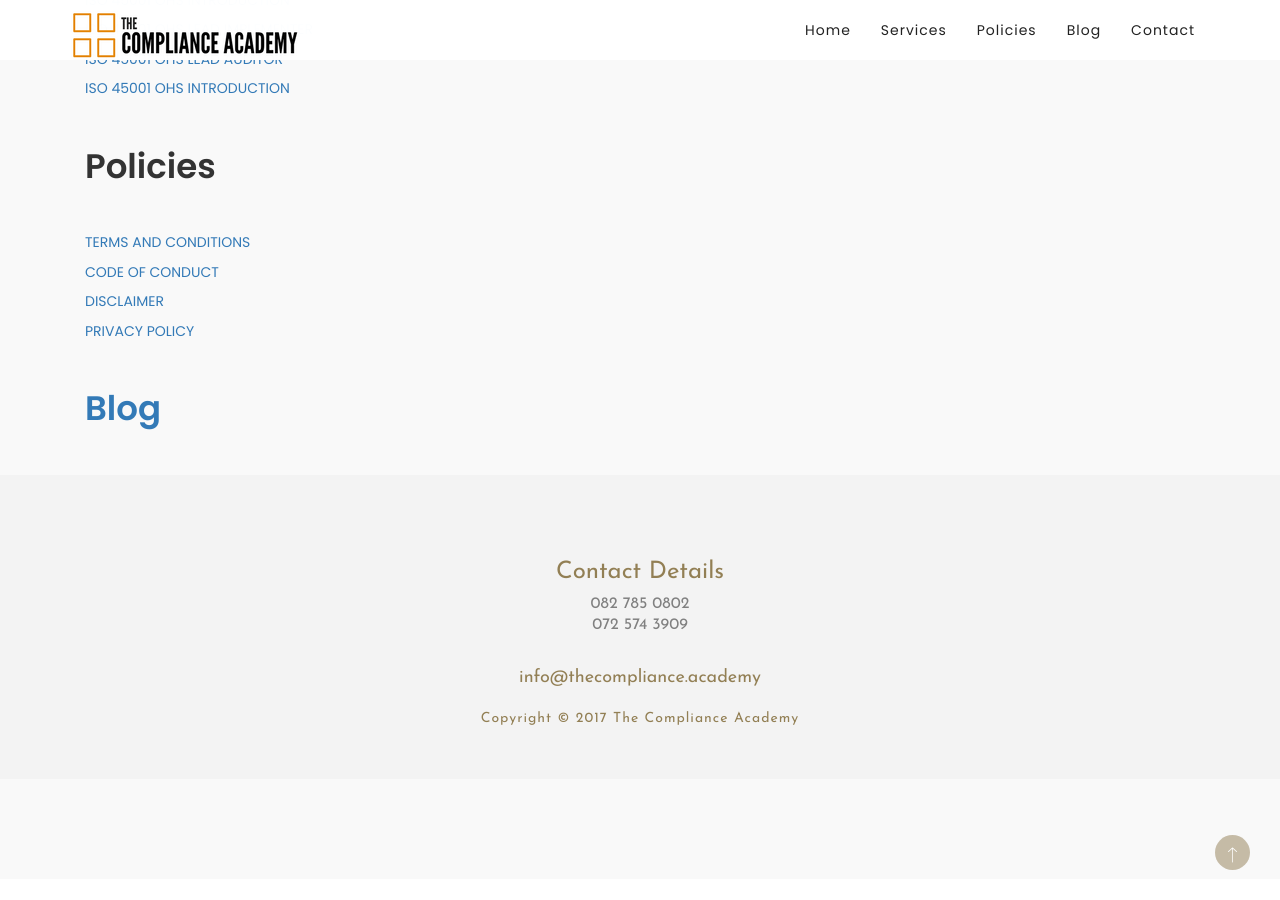
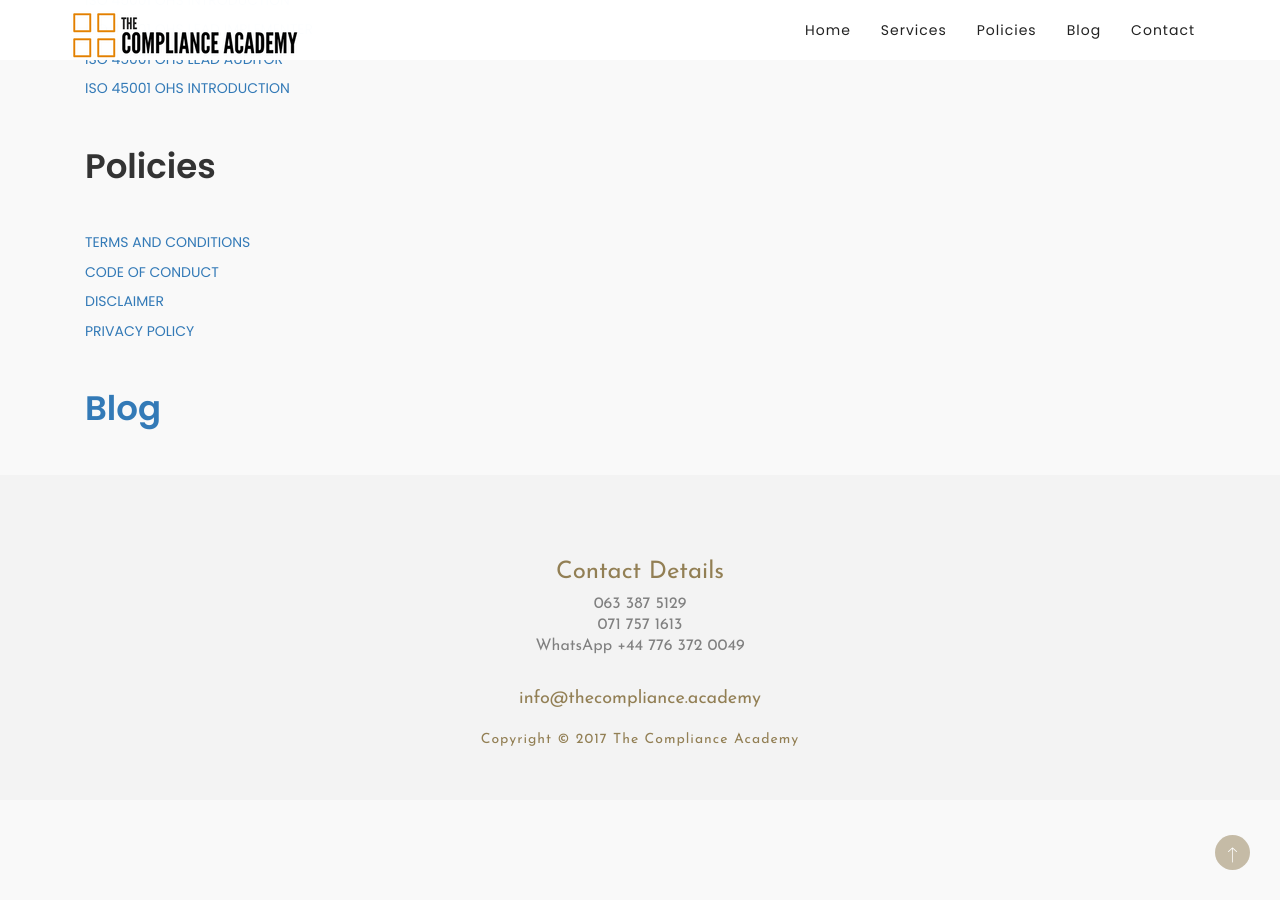
Before and after one commit to compliance-academy/compliance-academy.github.io, a Jekyll site: the page built from index.md, in a window 1280 px wide and 900 px high, scrolled down 2338 px. Built offline with Jekyll 4.4.1, drawn with Linux system fonts in a browser that asks for light colours; nearby versions of some CDN libraries; some web fonts are replaced; a script that is not in the unit is left out; before the commit the page ends 3217 px from its top, so only the background shows below that.

Commit message:
Update home.html

```diff
--- a/_layouts/home.html
+++ b/_layouts/home.html
@@ -224,8 +224,9 @@
                           <div class="col-md-12">
                               <div id="contact" class="contact text-center">
                                   <h1>Contact Details</h1>
-                                  <p>082 785 0802<br>
-                                      072 574 3909
+                                  <p>063 387 5129<br>
+                                     071 757 1613<br>
+                                    WhatsApp +44 776 372 0049
                                   </p>
 
                                   <p>
```
